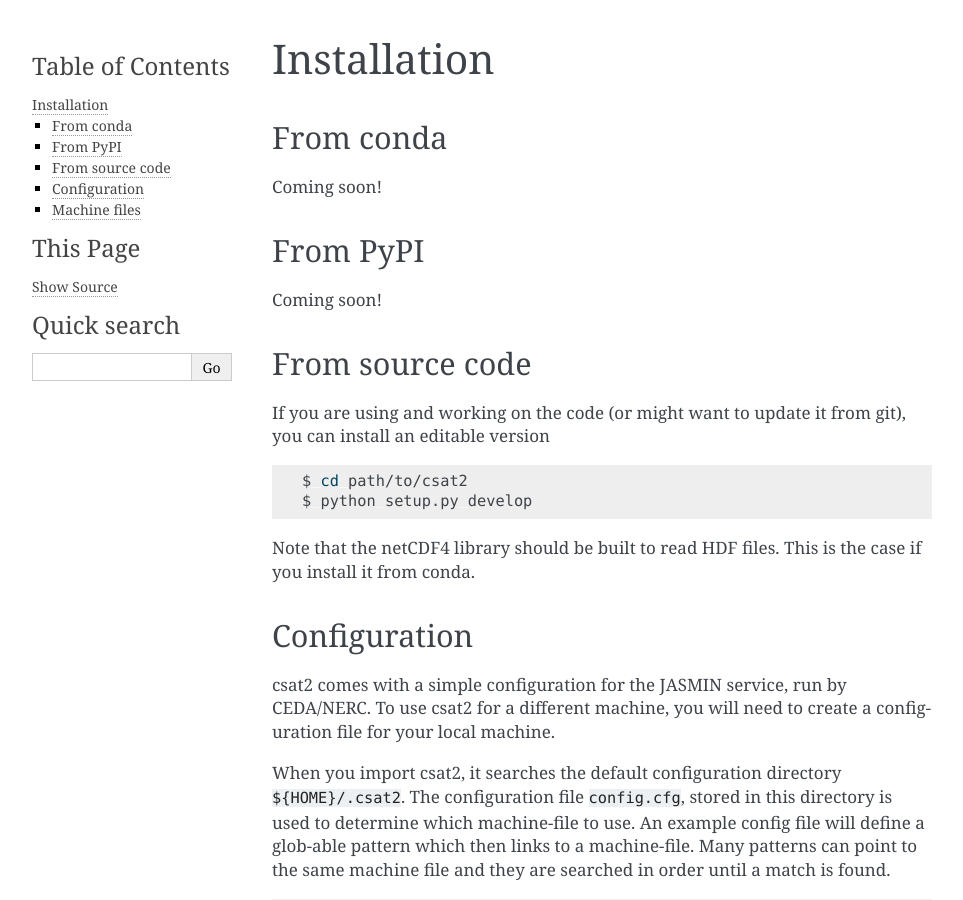
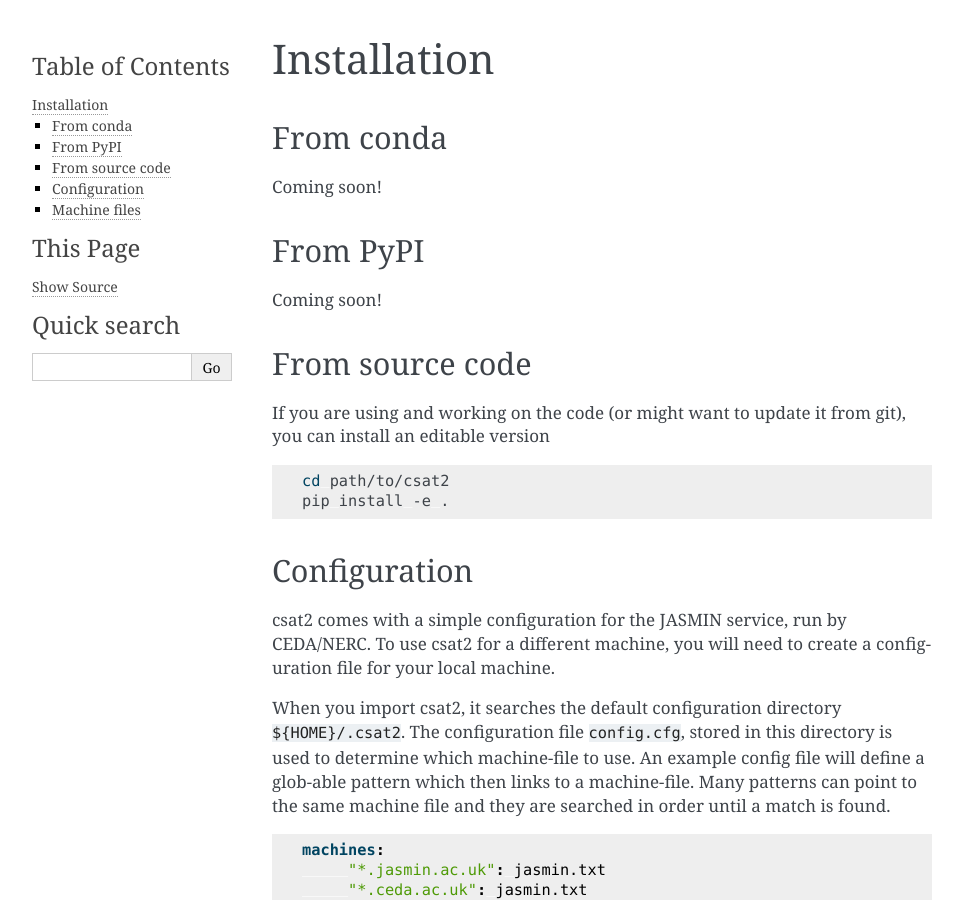
Before and after one commit to EdGrrr/csat2, a Sphinx documentation site: the page built from doc/installation.rst, in a window 1280 px wide and 900 px high. Shown: the whole window, without its empty margins (148-1111 px from the left). Built offline with Sphinx 7.4.7, drawn with Linux system fonts in a browser that asks for light colours.

Commit message:
Update installation instructions

```diff
--- a/doc/installation.rst
+++ b/doc/installation.rst
@@ -32,11 +32,9 @@
 
 .. code-block:: bash
 
-    $ cd path/to/csat2
-    $ python setup.py develop
+    cd path/to/csat2
+    pip install -e .
 
-
-Note that the netCDF4 library should be built to read HDF files. This is the case if you install it from conda.
 
 Configuration
 -------------
```
Also changed, not shown: readme.rst (+6 -9 lines).
